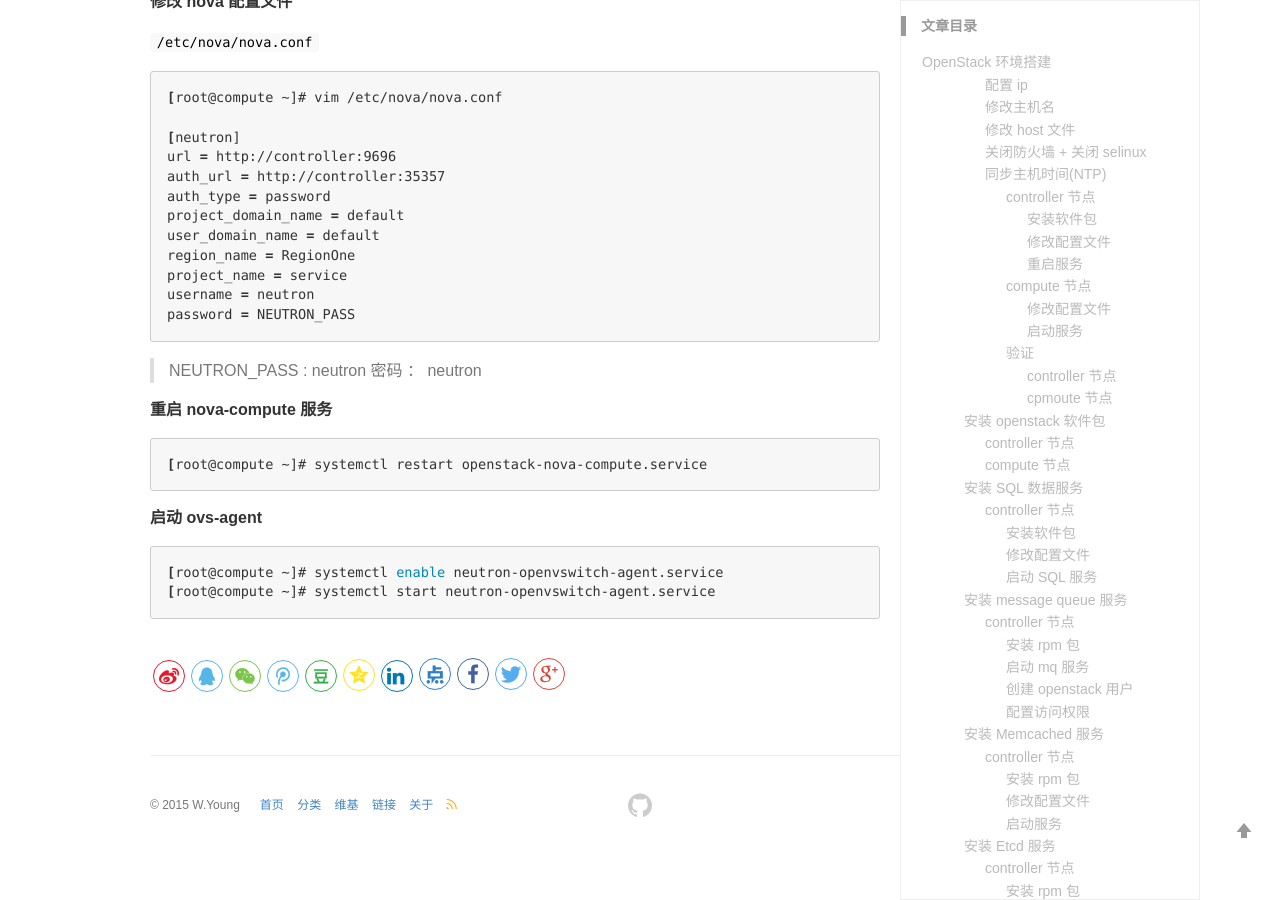
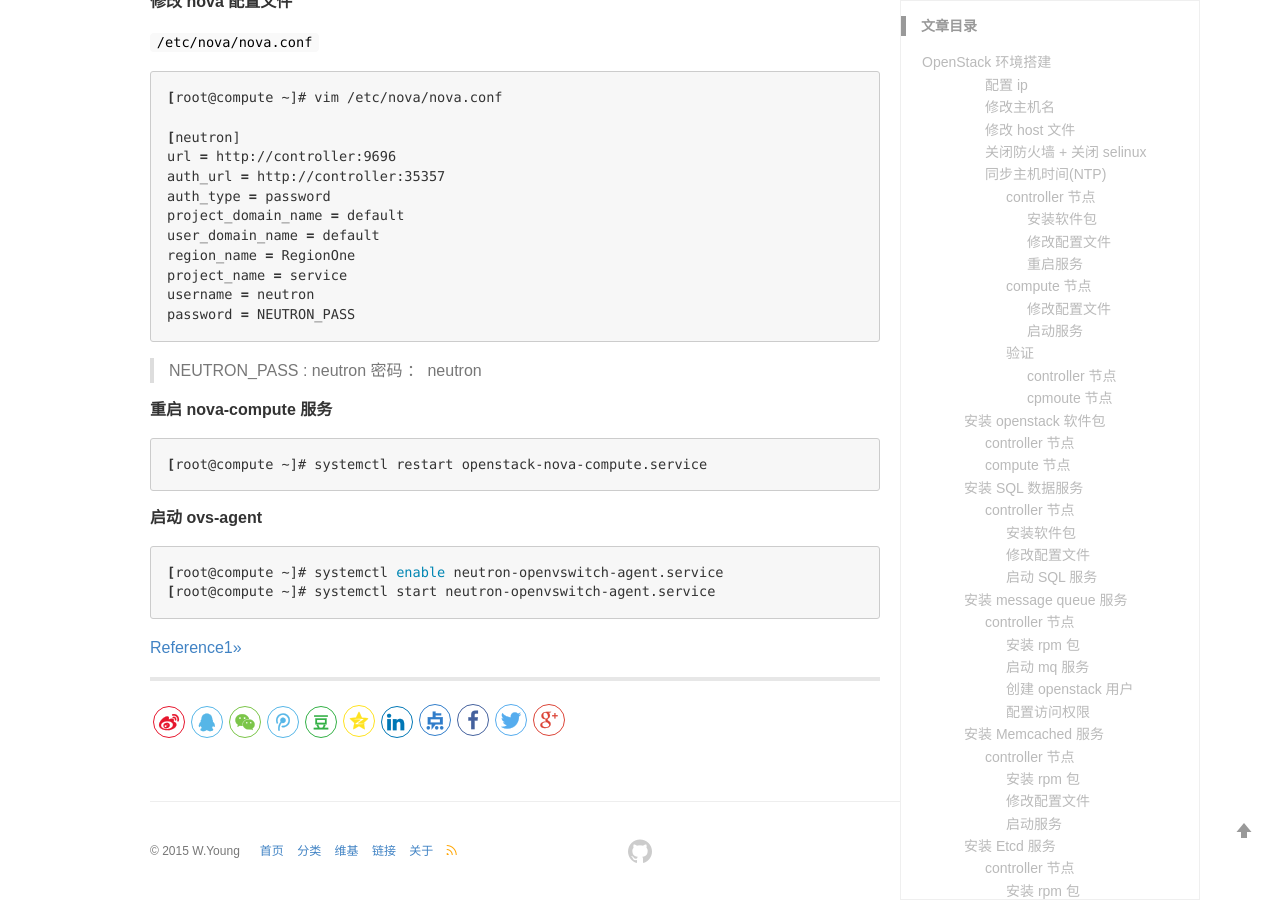
Before and after one commit to youngwanjin/youngwanjin.github.io, a Jekyll site: the page built from _posts/openstack/2020-08-15-openstack-environment-setup-pike.md, in a window 1280 px wide and 900 px high, scrolled down 33401 px. Built offline with Jekyll 4.4.1, drawn with Linux system fonts in a browser that asks for light colours; comment, search, counter and statistics services are not loaded.

Commit message:
modify bolg

````diff
--- a/_posts/openstack/2020-08-15-openstack-environment-setup-pike.md
+++ b/_posts/openstack/2020-08-15-openstack-environment-setup-pike.md
@@ -1796,3 +1796,9 @@
 [root@compute ~]# systemctl enable neutron-openvswitch-agent.service
 [root@compute ~]# systemctl start neutron-openvswitch-agent.service
 ```
+
+
+
+[Reference1>>]( https://docs.openstack.org/install-guide/openstack-services.html#minimal-deployment-for-pike )
+
+---------
````
